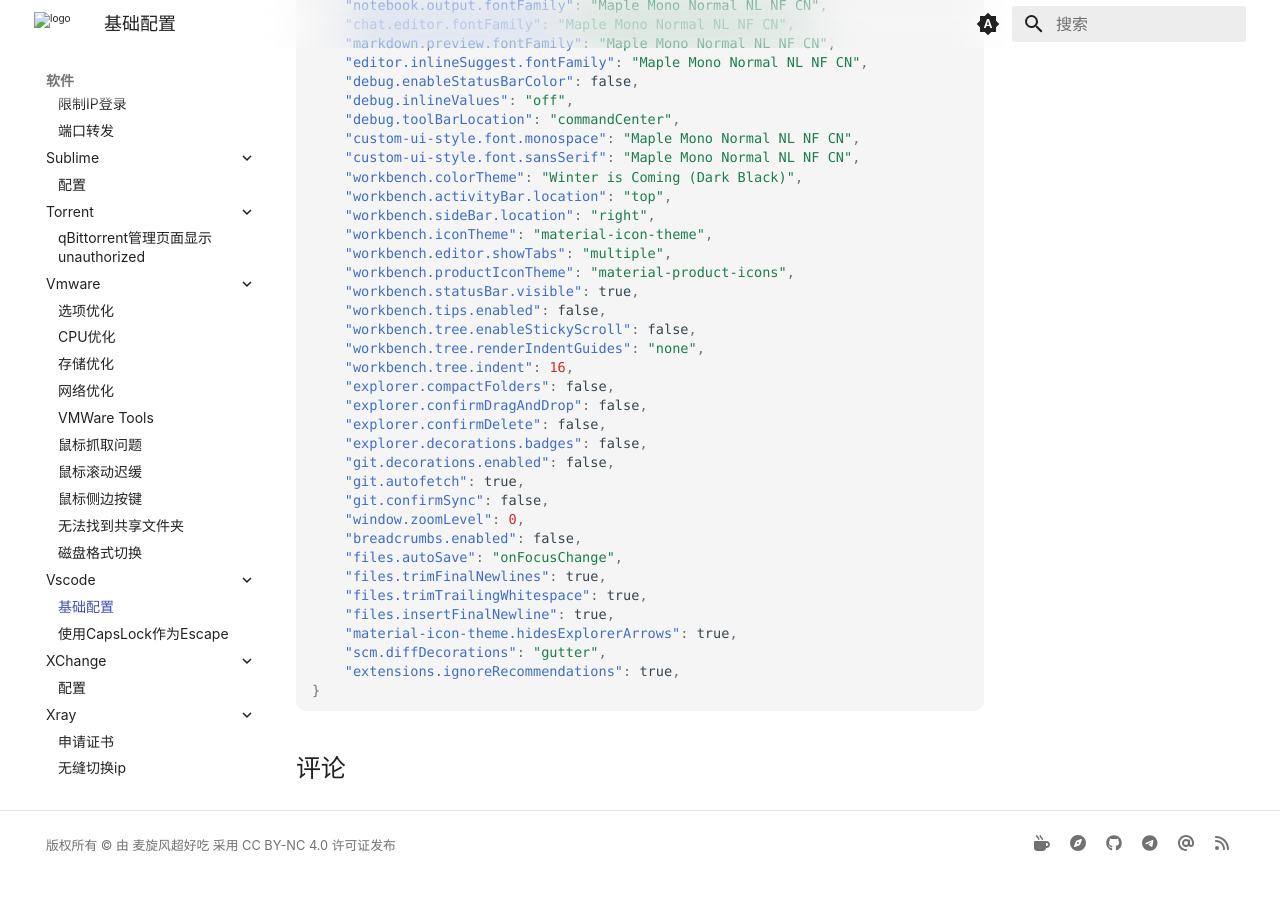
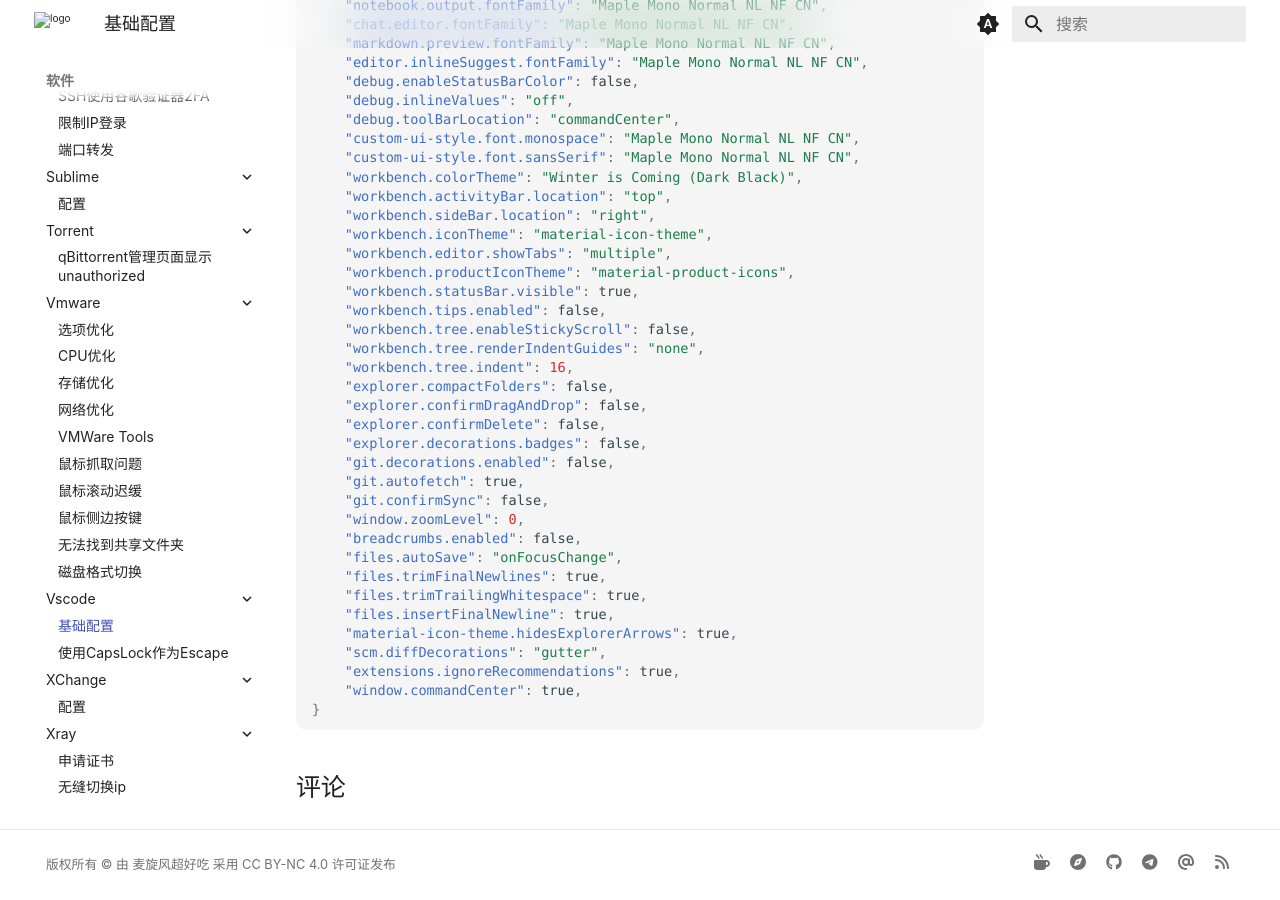
Before and after one commit to ricolxwz/note, an MkDocs documentation site: the page built from docs/software/vscode/config.md, in a window 1280 px wide and 900 px high, scrolled down 968 px. Built offline with MkDocs 1.6.1 and Material for MkDocs 9.7.7, drawn with Linux system fonts in a browser that asks for light colours; some web fonts are replaced; comment, search, counter and statistics services are not loaded.

Commit message:
Update config.md

````diff
--- a/docs/software/vscode/config.md
+++ b/docs/software/vscode/config.md
@@ -78,5 +78,6 @@
     "material-icon-theme.hidesExplorerArrows": true,
     "scm.diffDecorations": "gutter",
     "extensions.ignoreRecommendations": true,
+    "window.commandCenter": true,
 }
 ```
````
